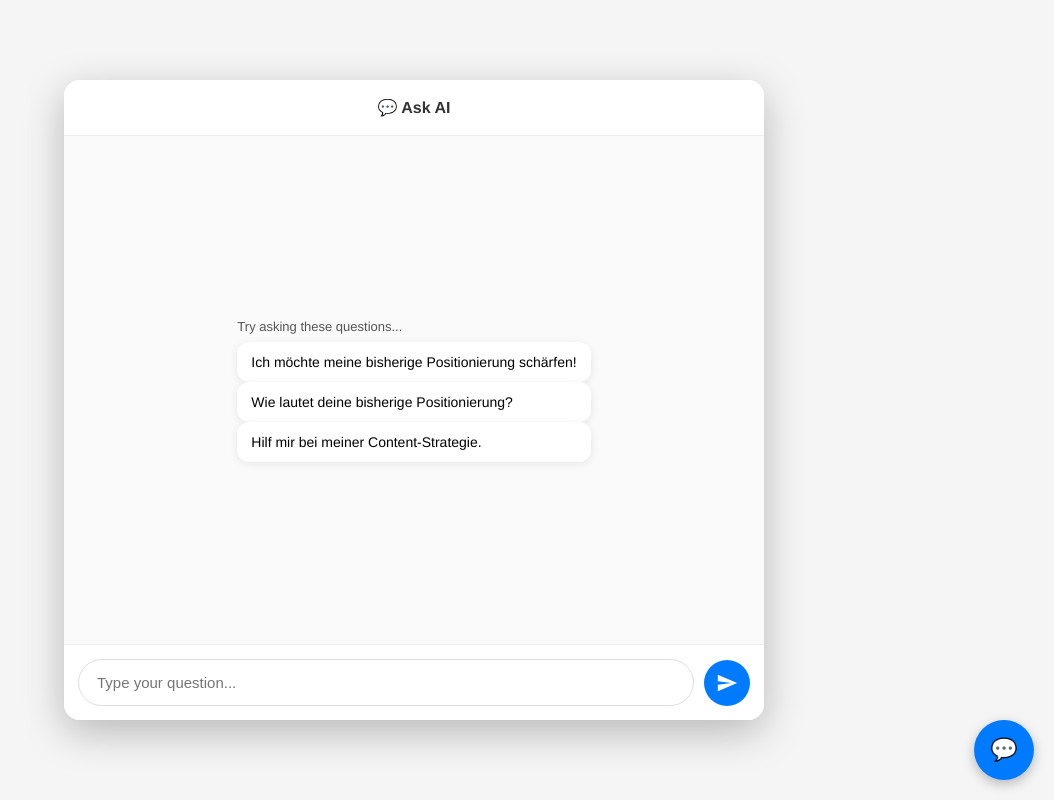
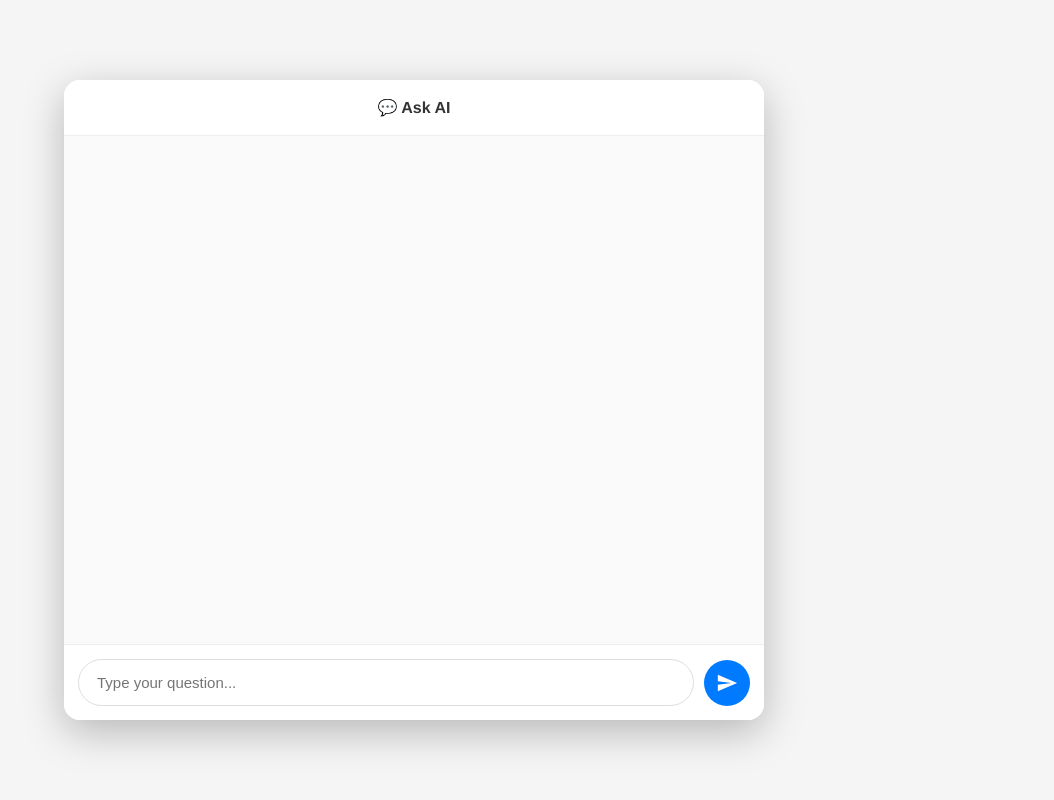
Before and after one commit to n8n-apex/OpenAI-Assistants-API, a website: page public/index.html in a window 1280 px wide. Shown: the whole page, without its empty margins (226-1280 px from the left). Drawn offline with Linux system fonts and the light colour scheme.

Commit message:
Update index.html

```diff
--- a/public/index.html
+++ b/public/index.html
@@ -22,7 +22,6 @@
       </button>
     </div>
   </div>
-  <button id="chat-toggle">💬</button>
   <script src="app.js"></script>
 </body>
 </html>
```
